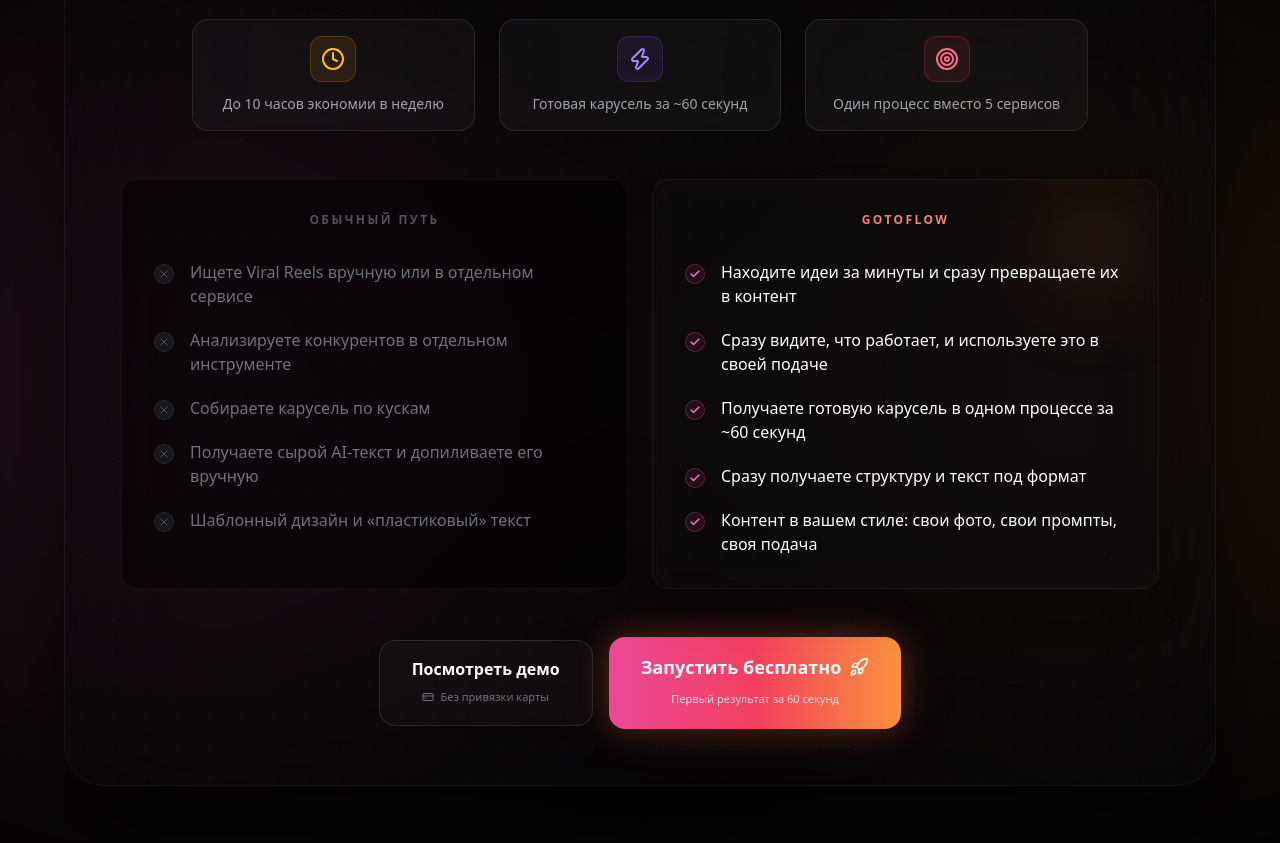
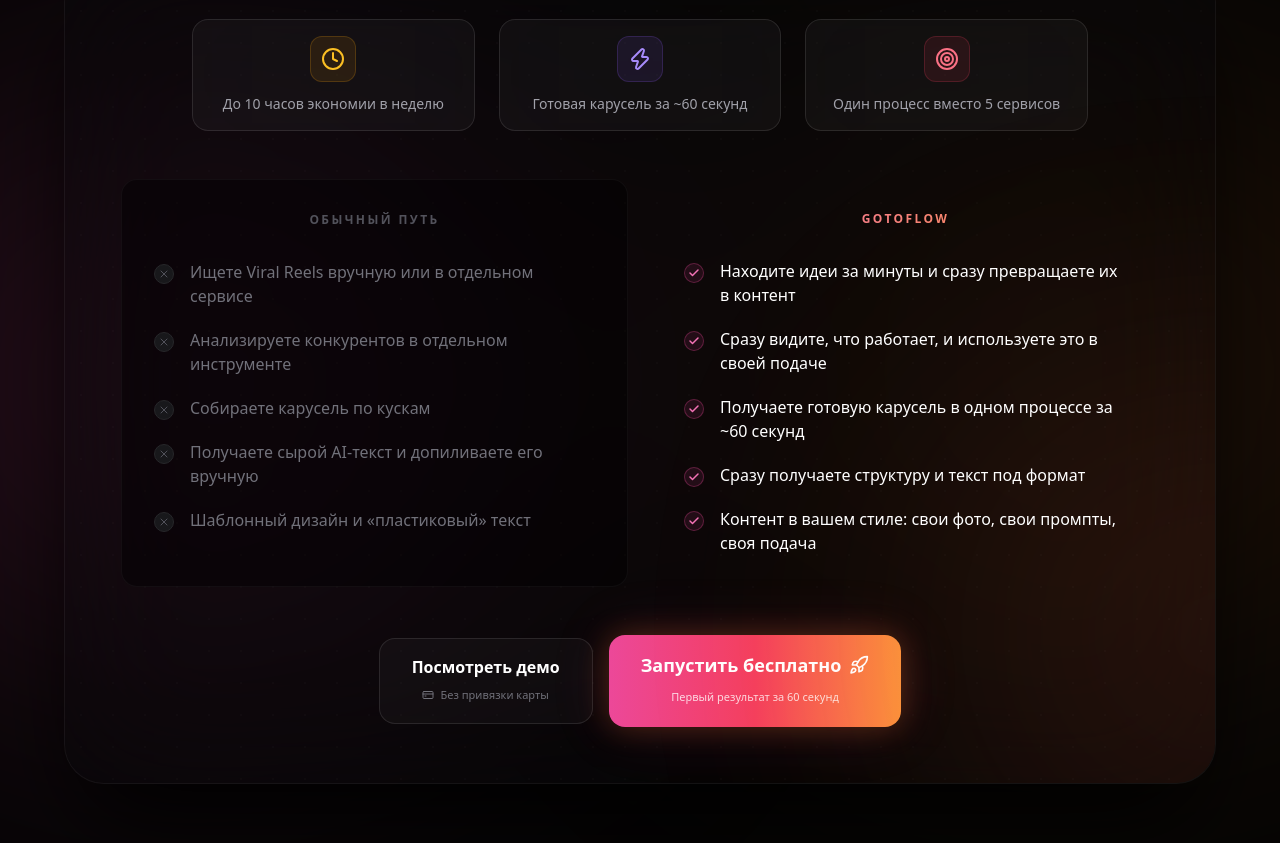
Before and after one commit to matteimikeska49-bot/gtf, a React (Vite) app: page / in a window 1280 px wide. Shown: the part 3537-4380 px from the top of the page. Built offline with nearby package versions, Linux system fonts and the light colour scheme.

Commit message:
Fix cutoff backgound: replace rectangular glow with seamless diffused animated pool in GoToFlow column

```diff
--- a/src/components/UnifiedSystem.jsx
+++ b/src/components/UnifiedSystem.jsx
@@ -126,16 +126,24 @@
                 </div>
               </div>
 
-              {/* Правая — С GoToFlow (Nested Glassmorphism) */}
-              <div className="bg-white/[0.01] backdrop-blur-md border border-white/5 shadow-2xl rounded-2xl p-6 md:p-8 relative overflow-hidden flex flex-col h-full">
+              {/* Правая — С GoToFlow (Floating in dark space) */}
+              <div className="p-6 md:p-8 relative flex flex-col h-full z-10 w-full">
 
-                {/* Мягкий угловой глоу */}
-                <div className="absolute top-0 right-0 w-32 h-32 bg-orange-500/10 blur-[40px] rounded-full pointer-events-none" />
+                {/* Мягкий, плавающий радиальный пул света */}
+                <motion.div
+                  animate={{
+                    x: ["-15px", "15px", "-15px"],
+                    y: ["-10px", "10px", "-10px"],
+                    opacity: [0.1, 0.2, 0.1]
+                  }}
+                  transition={{ duration: 20, repeat: Infinity, ease: "easeInOut" }}
+                  className="absolute top-1/2 left-1/2 -translate-x-1/2 -translate-y-1/2 w-[120%] h-[120%] -z-10 rounded-full blur-[150px] pointer-events-none bg-[radial-gradient(circle,rgba(236,72,153,1)_0%,rgba(249,115,22,0.8)_50%,transparent_100%)]"
+                />
 
-                <p className="text-xs uppercase tracking-[0.2em] font-bold mb-8 text-center bg-gradient-to-r from-pink-400 to-orange-400 bg-clip-text text-transparent relative z-10">
+                <p className="text-xs uppercase tracking-[0.2em] font-bold mb-8 text-center bg-gradient-to-r from-pink-400 to-orange-400 bg-clip-text text-transparent relative z-20">
                   GoToFlow
                 </p>
-                <div className="flex flex-col gap-5 flex-1 relative z-10">
+                <div className="flex flex-col gap-5 flex-1 relative z-20">
                   {newWay.map((text, idx) => (
                     <div key={idx} className="flex items-start gap-4">
                       <div className="shrink-0 mt-1 w-5 h-5 rounded-full border border-pink-500/30 bg-pink-500/10 flex items-center justify-center">
```
